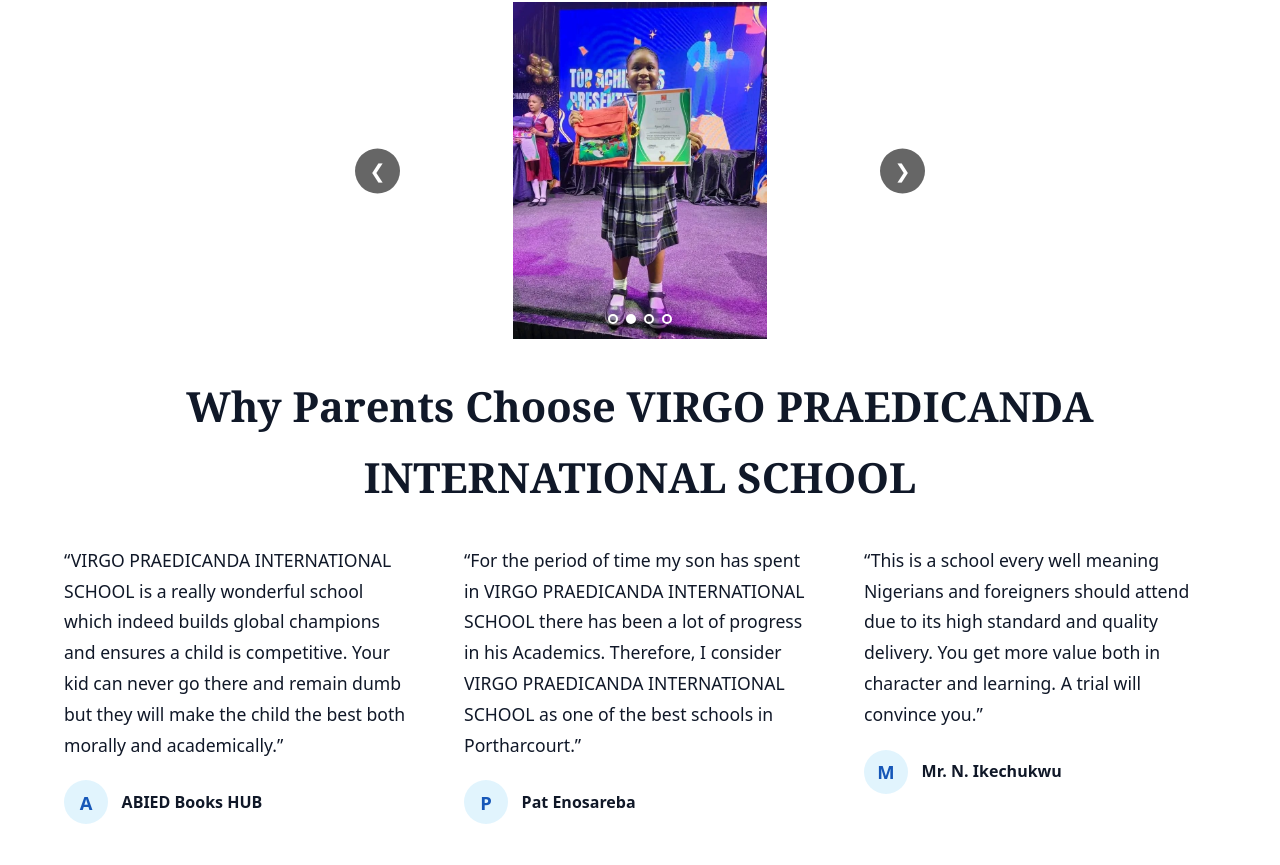
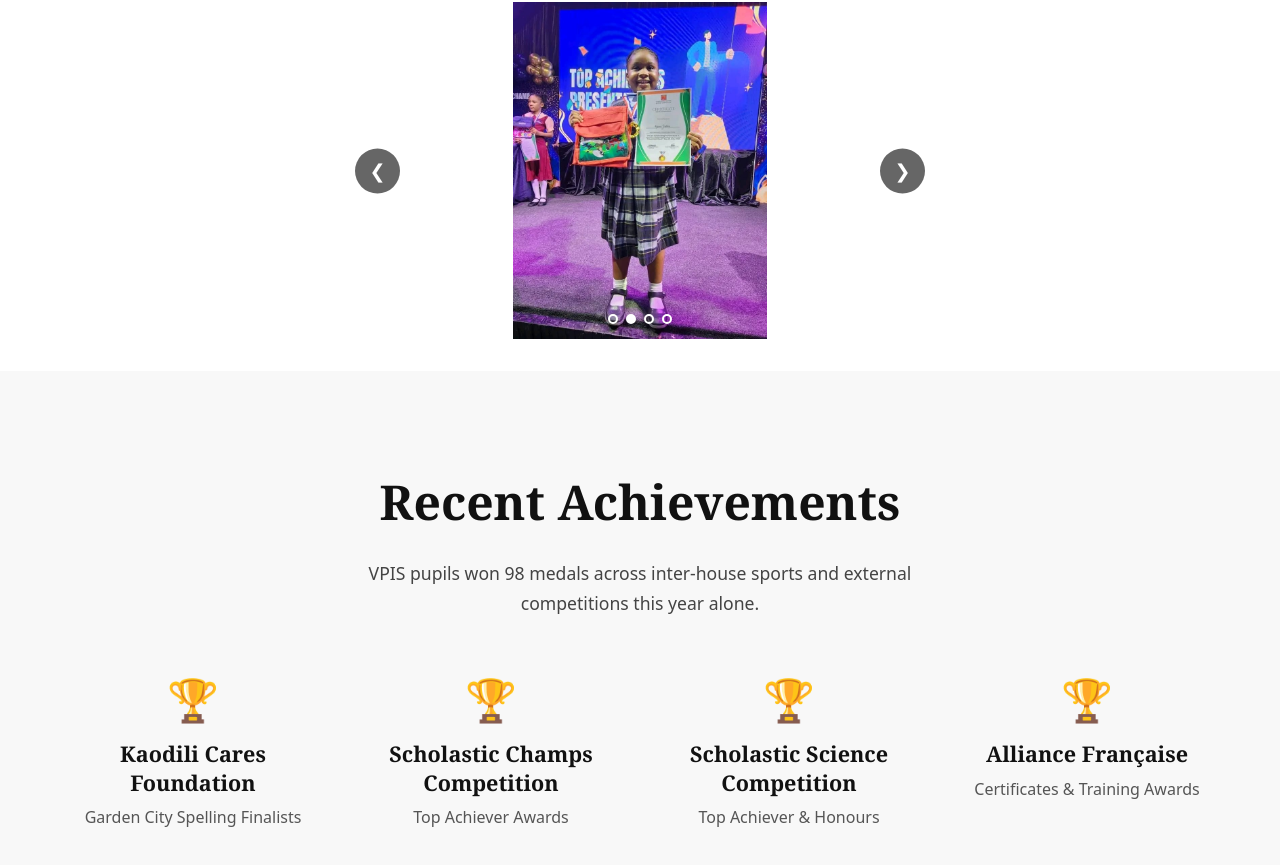
Before and after one commit to Abas-dev/VIRGO-PRAEDICANDA-landing, a React (Vite) app: page / in a window 1280 px wide. Shown: the part 1933-2798 px from the top of the page. Built offline with nearby package versions, Linux system fonts and the light colour scheme.

Commit message:
Imported <OurAchievements />

```diff
--- a/src/App.jsx
+++ b/src/App.jsx
@@ -514,6 +514,7 @@
       <AcademicExcellence />
       <QualityEducation />
       <RecentCompetitions />
+      <OurAchievements />
       <Testimonials />
       <Contact />
       <VPISGallery />
```
